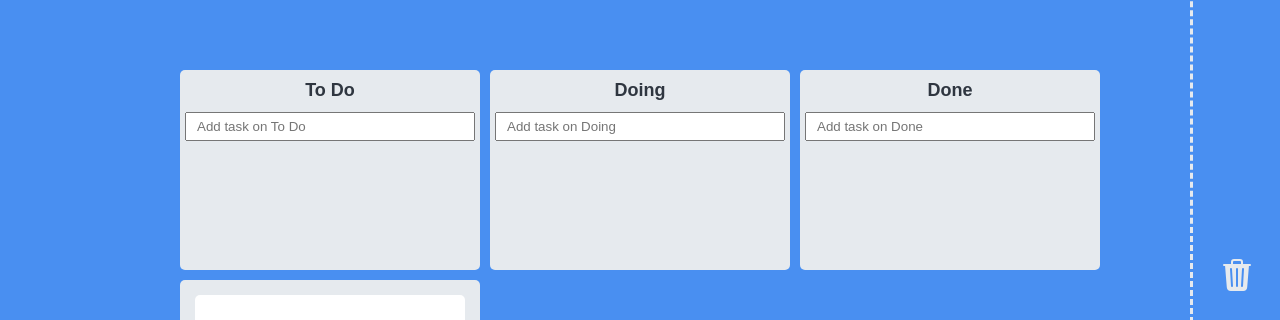
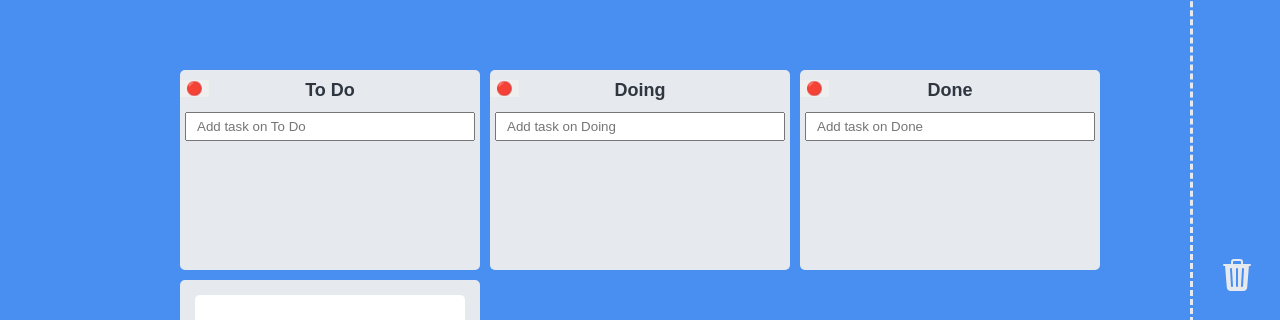
Before and after one commit to bestgoogoo/react-crypto-tracker, a React (Create React App) app: page / in a window 1280 px wide. Shown: the part 125-445 px from the top of the page. Built offline with nearby package versions, Linux system fonts and the light colour scheme.

Commit message:
[To Do List] Implement remove board

```diff
--- a/src/components/Board.tsx
+++ b/src/components/Board.tsx
@@ -1,12 +1,13 @@
+import styled from "styled-components";
 import { Droppable } from "react-beautiful-dnd";
-import styled from "styled-components";
+import { useRecoilState } from "recoil";
 import { FaMinusCircle, FaPlusCircle } from "react-icons/fa";
 
-import DraggableCard from "./DraggableCard";
 import { theme } from "../theme";
 import { toDoState } from "../atoms";
+import DraggableCard from "./DraggableCard";
 import CardForm from "./CardForm";
-import { useRecoilValue } from "recoil";
+import React from "react";
 
 export const BoardWrapper = styled.div`
   display: flex;
@@ -16,12 +17,18 @@ export const BoardWrapper = styled.div`
   background-color: ${(props) => props.theme.boardColor};
   border-radius: 5px;
   min-height: 200px;
+  position: relative;
 `;
 const Title = styled.h2`
   text-align: center;
   font-weight: 600;
   margin-bottom: 10px;
   font-size: 18px;
+`;
+const CloseIcon = styled.button`
+  border: none;
+  position: absolute;
+  left: 0%;
 `;
 
 interface IAreaProps {
@@ -57,10 +64,24 @@ interface IBoardProps {
 }
 
 function Board({ boardId }: IBoardProps) {
-  const toDos = useRecoilValue(toDoState);
+  const [toDos, setToDos] = useRecoilState(toDoState);
+  const onClickClose = ({
+    currentTarget,
+  }: React.MouseEvent<HTMLButtonElement>) => {
+    setToDos((allBoards) => {
+      const findBoard = Object.keys(allBoards).indexOf(boardId);
+      const arrBoards = Object.entries(allBoards);
+      arrBoards.splice(findBoard, 1);
+      const newBoards = Object.fromEntries(arrBoards);
+      return newBoards;
+    });
+  };
   return (
     <BoardWrapper>
       <Title>{boardId}</Title>
+      <CloseIcon name={boardId} onClick={onClickClose}>
+        🔴
+      </CloseIcon>
       <CardForm boardId={boardId} />
       <Droppable droppableId={boardId}>
         {(provided, snapshot) => (
--- a/src/components/CreateBoard.tsx
+++ b/src/components/CreateBoard.tsx
@@ -30,7 +30,6 @@ function CreateBoard() {
         if (boards.find((board) => board === popUp)) {
           alert(`${popUp} is already Exist.`);
         }
-        console.log(boards);
         return { ...allBoards, [popUp]: [] };
       });
     }
```
